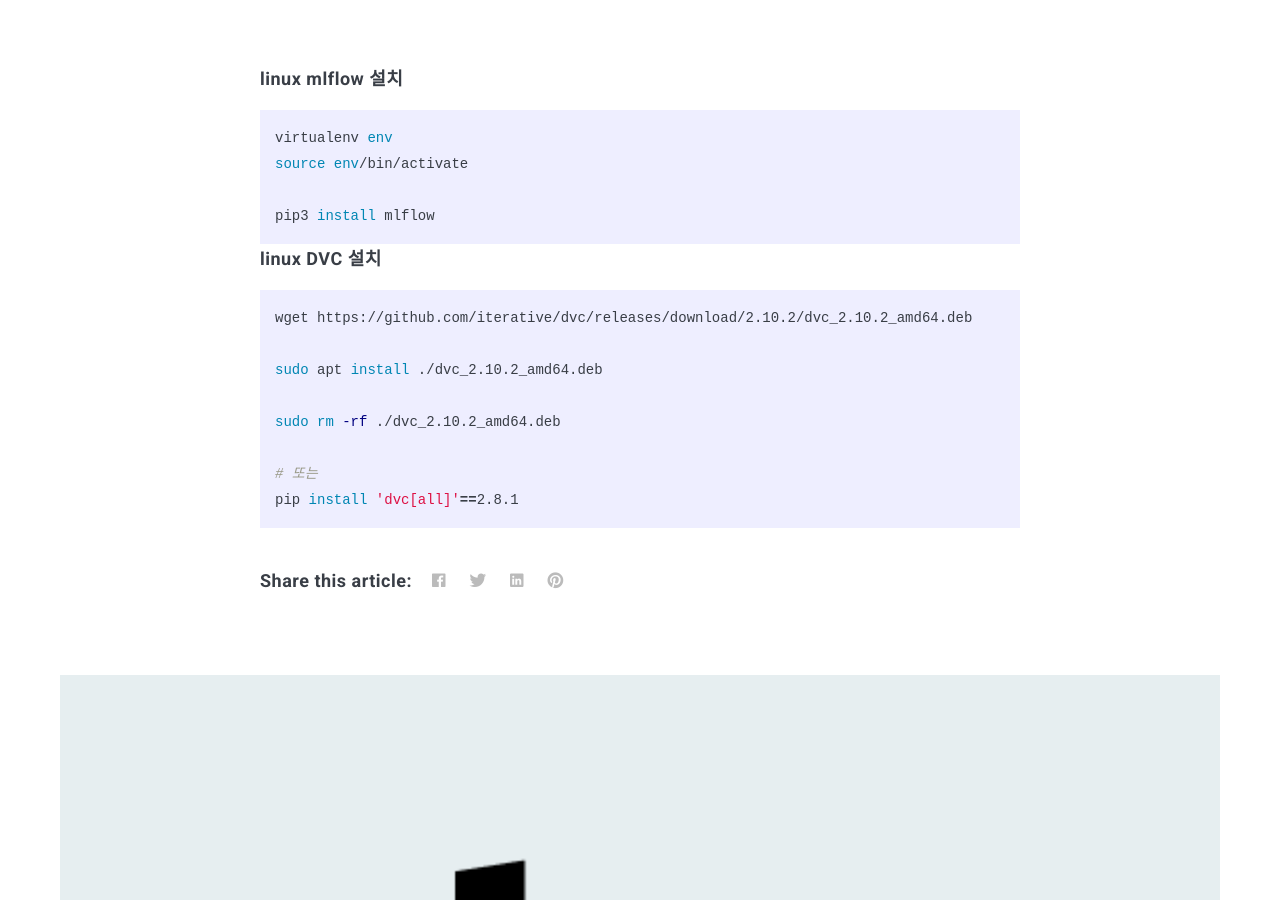
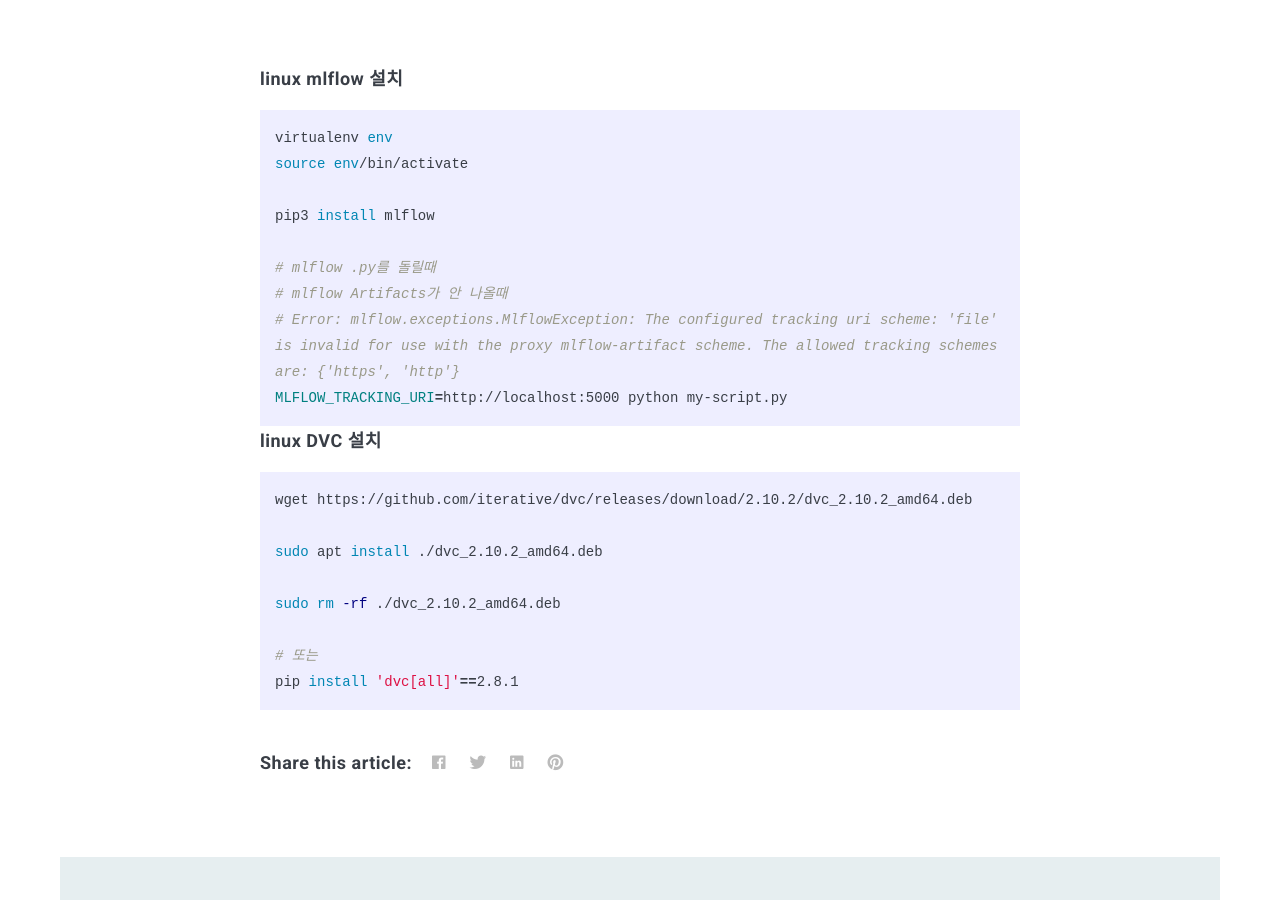
Before and after one commit to junRepository/junRepository.github.io, a Jekyll site: the page built from _posts/2023-02-02-note.md, in a window 1280 px wide and 900 px high, scrolled down 324 px. Built offline with Jekyll 4.4.1, drawn with Linux system fonts in a browser that asks for light colours; nearby versions of some CDN libraries; comment, search, counter and statistics services are not loaded.

Commit message:
mlflow error

````diff
--- a/_posts/2023-02-02-note.md
+++ b/_posts/2023-02-02-note.md
@@ -13,6 +13,11 @@ virtualenv env
 source env/bin/activate
 
 pip3 install mlflow
+
+# mlflow .py를 돌릴때
+# mlflow Artifacts가 안 나올때
+# Error: mlflow.exceptions.MlflowException: The configured tracking uri scheme: 'file' is invalid for use with the proxy mlflow-artifact scheme. The allowed tracking schemes are: {'https', 'http'}
+MLFLOW_TRACKING_URI=http://localhost:5000 python my-script.py
 ```
 
 ##### linux DVC 설치
````
